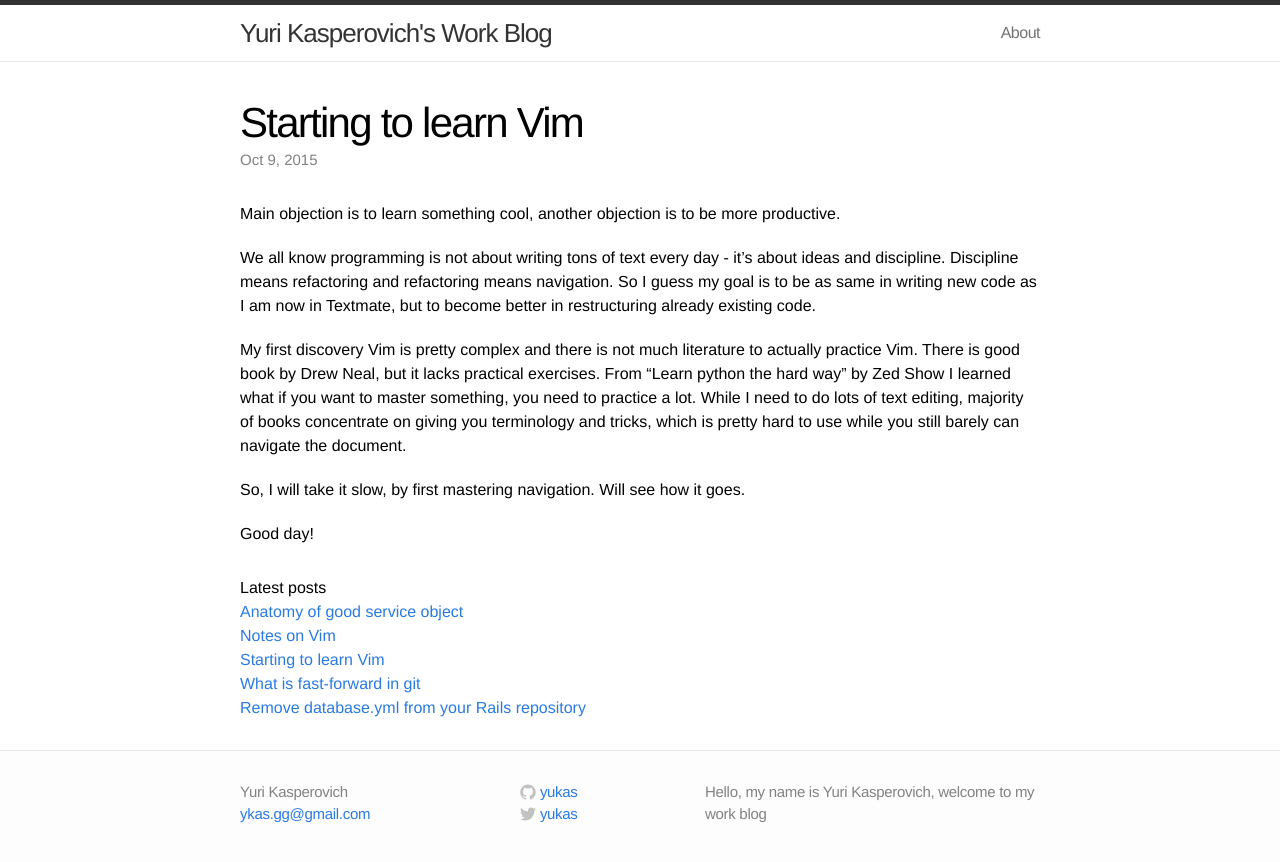
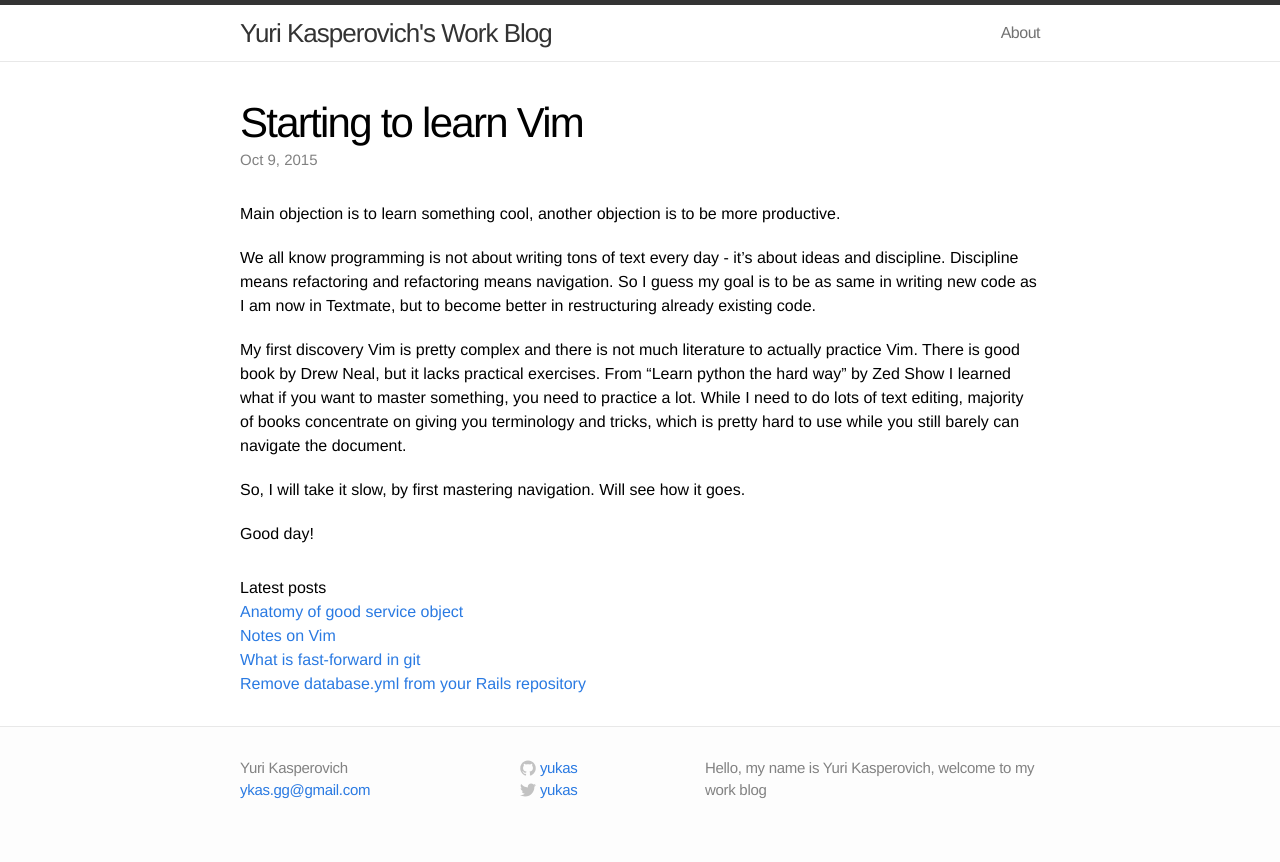
Before and after one commit to yukas/yukas.github.io, a Jekyll site: the page built from _posts/2015-10-09-starting-to_learn-vim.markdown, in a window 1280 px wide. Shown: the top 862 px of the page. Built offline with Jekyll 4.4.1, drawn with Linux system fonts in a browser that asks for light colours; comment, search, counter and statistics services are not loaded.

Commit message:
Use related_posts variable for latest posts block

```diff
--- a/_layouts/post.html
+++ b/_layouts/post.html
@@ -18,7 +18,7 @@ layout: default
 
 <h1>Latest posts</h1>
 <div class="latest-posts">
-  {% for post in site.posts %}
+  {% for post in site.related_posts %}
     <p>
       <a href="{{ post.url }}">{{ post.title }}</a>
       <!-- <small><strong>{{ post.date | date: "%B %e, %Y" }}</strong></small> -->
```
